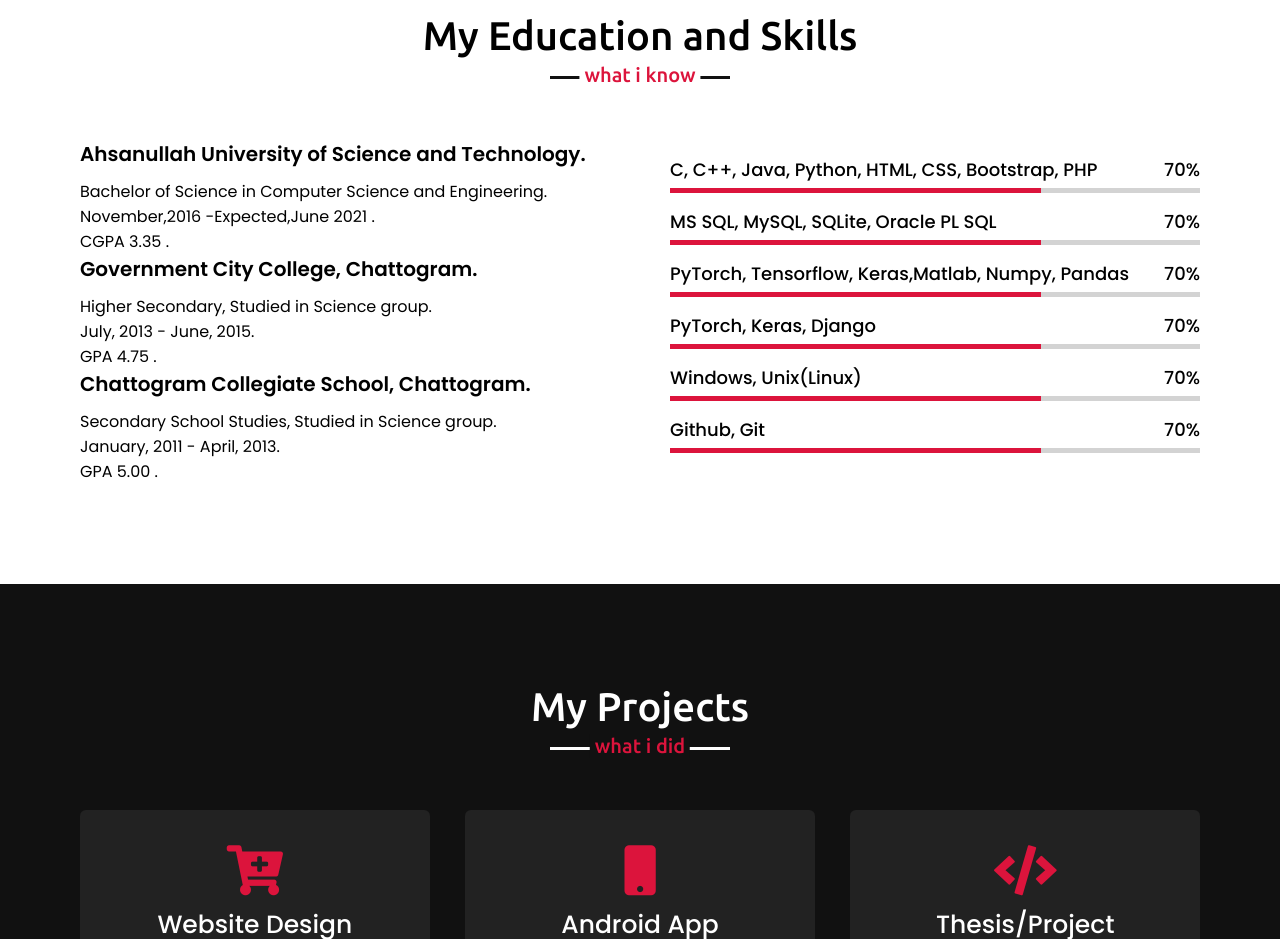
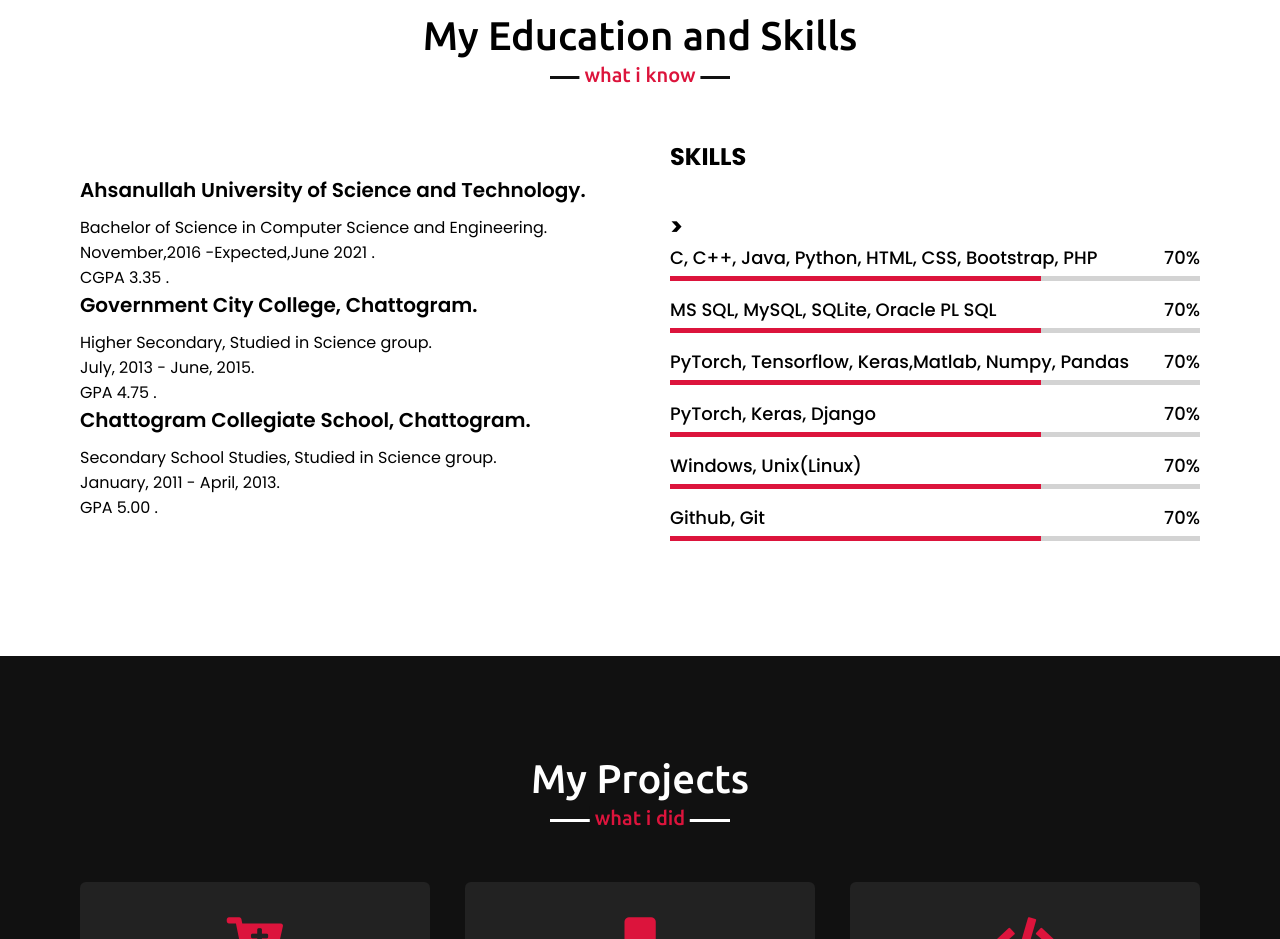
Before and after one commit to Dipeshshome/Portfolio, a plain HTML site: page index.html in a window 1280 px wide. Shown: the part 1620-2559 px from the top of the page. Drawn offline with nearby package versions, Linux system fonts and the light colour scheme.

Commit message:
Update index.html

```diff
--- a/index.html
+++ b/index.html
@@ -87,6 +87,8 @@
 
                 </div>
                 <div class="column right">
+			<h1>SKILLS<h1>
+				<br>>
 				    <div class="bars">
                         <div class="info">
                             <span>C, C++, Java, Python, HTML, CSS, Bootstrap, PHP</span>
```
